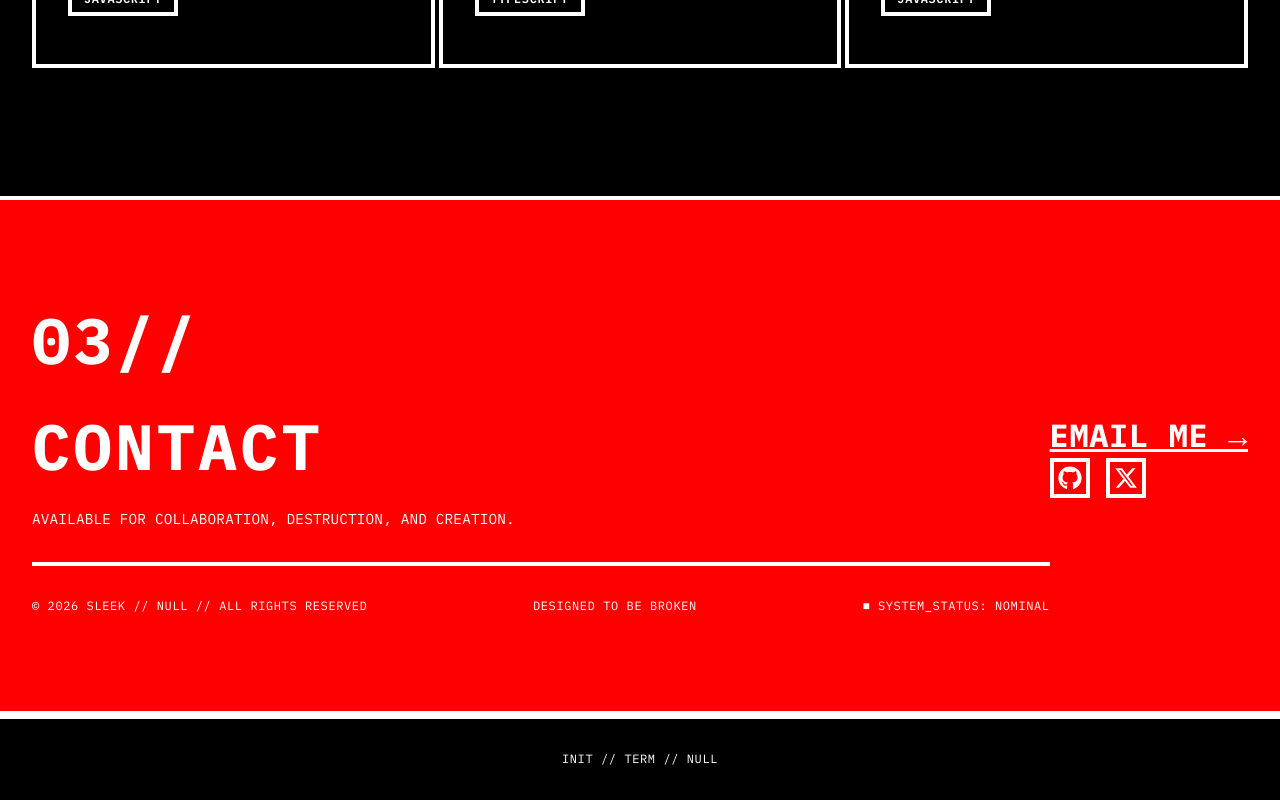
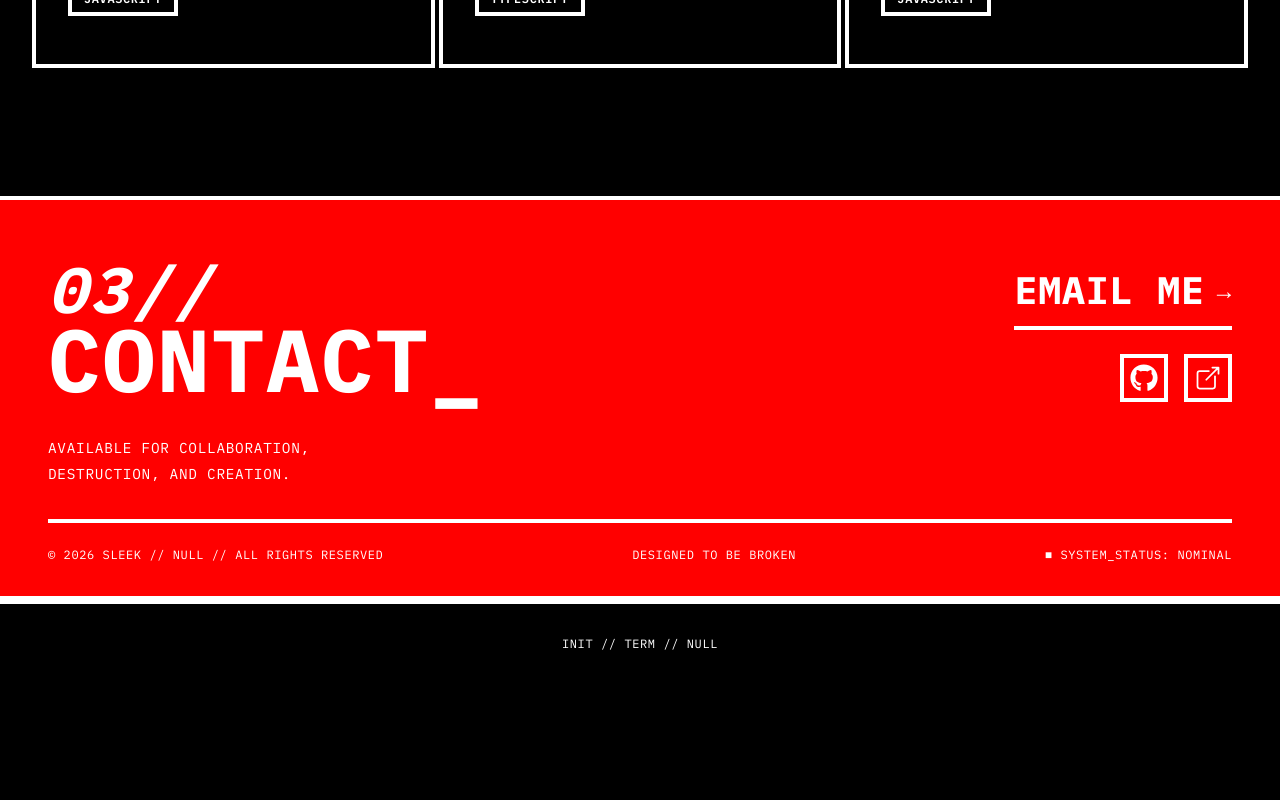
Before and after one commit to Rtobdowu-570/Portfolio, a React (Vite) app: page / in a window 1280 px wide. Shown: the part 2882-3682 px from the top of the page. After the commit the page ends 3567 px from the top, so only its background shows below. Built offline with nearby package versions, Linux system fonts and the light colour scheme.

Commit message:
feat: update Contact component and CSS for layout and hover states
Restructure Contact layout and update hover effects to match design.

Co-authored-by: Sleek <175452118+Rtobdowu-570@users.noreply.github.com>

```diff
--- a/src/assets/components/contact.jsx
+++ b/src/assets/components/contact.jsx
@@ -1,5 +1,6 @@
 import React, { useState } from 'react';
-import { FaGithub, FaXTwitter } from 'react-icons/fa6';
+import { FaGithub } from 'react-icons/fa6';
+import { IoOpenOutline } from 'react-icons/io5';
 
 const Contact = () => {
   const [hoveredIcon, setHoveredIcon] = useState(null);
@@ -16,32 +17,31 @@ const Contact = () => {
       icon: FaGithub
     },
     {
-      id: 'x',
-      name: 'X',
+      id: 'portfolio',
+      name: 'PORTFOLIO',
       url: 'https://x.com/AndrewPete38959',
-      icon: FaXTwitter
+      icon: IoOpenOutline
     }
   ];
 
   return (
     <section className="contact" id="contact">
-      <div className="contact-content">
-        <div className="contact-label">03//</div>
-        <div className="contact-label">CONTACT</div>
+      <div className="contact-top">
+        <div className="contact-left">
+          <div className="contact-heading">
+            <span className="contact-label-num">03//</span>
+            <span className="contact-label-title">CONTACT_</span>
+          </div>
           <div className="contact-text">
-          AVAILABLE FOR COLLABORATION, DESTRUCTION, AND CREATION.
-        </div>
-        <div className="contact-line"></div>
-        <div className="contact-meta">
-          <span>© 2026 SLEEK // NULL // ALL RIGHTS RESERVED</span>
-          <span>DESIGNED TO BE BROKEN</span>
-          <span>■ SYSTEM_STATUS: NOMINAL</span>
+            AVAILABLE FOR COLLABORATION,<br />
+            DESTRUCTION, AND CREATION.
           </div>
         </div>
 
-      <div>
-        <div className="contact-cta" onClick={handleEmailClick} style={{ cursor: 'pointer' }}>
-          EMAIL ME →
+        <div className="contact-right">
+          <div className="contact-cta" onClick={handleEmailClick}>
+            <span className="contact-cta-text">EMAIL ME</span>
+            <span className="contact-cta-arrow">→</span>
           </div>
           <div className="contact-icons">
             {socialLinks.map((link) => {
@@ -57,7 +57,7 @@ const Contact = () => {
                   onMouseLeave={() => setHoveredIcon(null)}
                   title={link.name}
                 >
-                <IconComponent size={24} />
+                  <IconComponent size={28} />
                   {hoveredIcon === link.id && (
                     <span className="icon-tooltip">{link.name}</span>
                   )}
@@ -66,6 +66,16 @@ const Contact = () => {
             })}
           </div>
         </div>
+      </div>
+
+      <div className="contact-bottom">
+        <div className="contact-line"></div>
+        <div className="contact-meta">
+          <span>© 2026 SLEEK // NULL // ALL RIGHTS RESERVED</span>
+          <span>DESIGNED TO BE BROKEN</span>
+          <span>■ SYSTEM_STATUS: NOMINAL</span>
+        </div>
+      </div>
     </section>
   );
 };
--- a/src/assets/styles/main.css
+++ b/src/assets/styles/main.css
@@ -646,69 +646,114 @@ body {
 .contact {
   background: var(--red);
   color: var(--white);
-  padding: 6rem 2rem;
+  padding: 4rem 3rem 2rem;
   border-bottom: 4px solid var(--white);
   display: flex;
-  justify-content: space-between;
-  align-items: center;
+  flex-direction: column;
   min-height: 50vh;
 }
 
-.contact-content {
+.contact-top {
+  display: flex;
+  justify-content: space-between;
+  align-items: flex-start;
   flex: 1;
 }
 
-.contact-label {
-  font-size: 4rem;
+.contact-left {
+  flex: 1;
+}
+
+.contact-right {
+  display: flex;
+  flex-direction: column;
+  align-items: flex-end;
+  gap: 1.5rem;
+}
+
+.contact-heading {
+  position: relative;
+  margin-bottom: 2rem;
+}
+
+.contact-label-num {
+  font-size: clamp(2rem, 5vw, 4rem);
   font-weight: 700;
-  margin-bottom: 1rem;
+  font-style: italic;
+  display: block;
+  line-height: 0.8;
   letter-spacing: 0.05em;
+}
+
+.contact-label-title {
+  font-size: clamp(3rem, 7vw, 5.5rem);
+  font-weight: 700;
+  display: block;
+  line-height: 1;
+  letter-spacing: 0.02em;
 }
 
 .contact-text {
   font-size: 0.9rem;
-  line-height: 1.6;
-  margin-bottom: 2rem;
-  letter-spacing: 0.01em;
+  line-height: 1.8;
+  letter-spacing: 0.05em;
+}
+
+.contact-bottom {
+  margin-top: auto;
 }
 
 .contact-line {
   width: 100%;
   height: 4px;
   background: var(--white);
-  margin: 2rem 0;
+  margin: 2rem 0 1.5rem;
 }
 
 .contact-cta {
-  font-size: 2rem;
+  font-size: clamp(1.5rem, 3vw, 2.5rem);
   font-weight: 700;
   letter-spacing: 0.02em;
-  text-decoration: underline;
   cursor: pointer;
   transition: none;
+  display: inline-flex;
+  align-items: center;
+  gap: 0.75rem;
+  border-bottom: 4px solid var(--white);
+  padding-bottom: 0.5rem;
+  color: var(--white);
 }
 
 .contact-cta:hover {
-  text-decoration: none;
+  background: var(--white);
+  color: var(--red);
+  border-bottom: 4px solid var(--white);
+  padding: 0.5rem 1rem 0.5rem;
+}
+
+.contact-cta-text {
+  font-weight: 700;
+}
+
+.contact-cta-arrow {
+  font-size: 1.5rem;
 }
 
 .contact-meta {
   display: flex;
   justify-content: space-between;
   font-size: 0.75rem;
-  margin-top: 2rem;
   letter-spacing: 0.05em;
 }
 
 .contact-icons {
   display: flex;
   gap: 1rem;
-  margin-top: auto;
 }
 
 .contact-icon {
-  width: 2.5rem;
-  height: 2.5rem;
+  width: 3rem;
+  height: 3rem;
   border: 4px solid var(--white);
   display: flex;
   align-items: center;
@@ -717,14 +762,17 @@ body {
   background: transparent;
   color: var(--white);
   position: relative;
-  font-size: 1.25rem;
-  font-weight: 700;
-  letter-spacing: 0.05em;
+  transition: none;
 }
 
 .contact-icon:hover {
-  background: var(--white);
-  color: var(--red);
+  background: var(--black);
+  color: var(--white);
+  border-color: var(--black);
+}
+
+.contact-icon svg {
+  display: flex;
 }
 
 .icon-tooltip {
@@ -872,12 +920,16 @@ body {
     font-size: clamp(2rem, 8vw, 8rem);
   }
 
-  .contact {
+  .contact-top {
     flex-direction: column;
-    text-align: center;
+    gap: 2rem;
   }
 
-  .contact-label {
+  .contact-right {
+    align-items: flex-start;
+  }
+
+  .contact-label-title {
     font-size: 2.5rem;
   }
 
```
Lines whose indentation alone changed are shown as unchanged.
